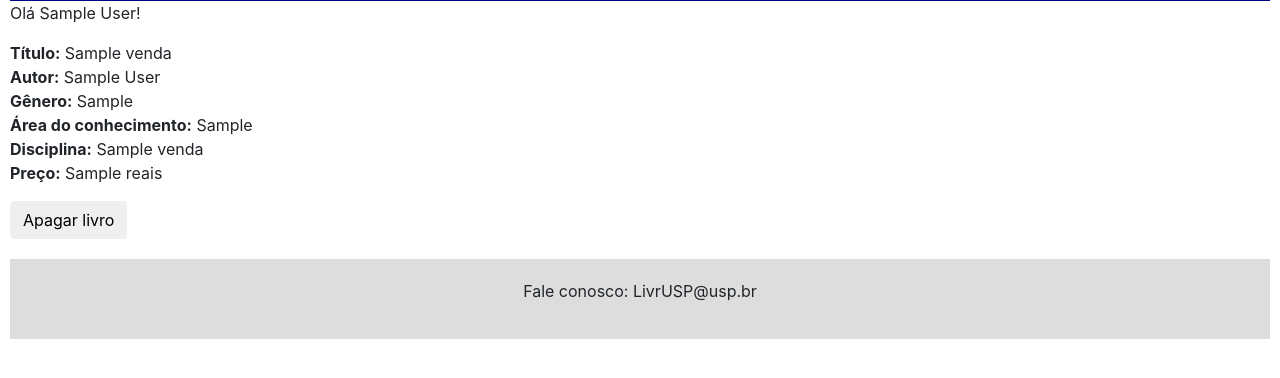
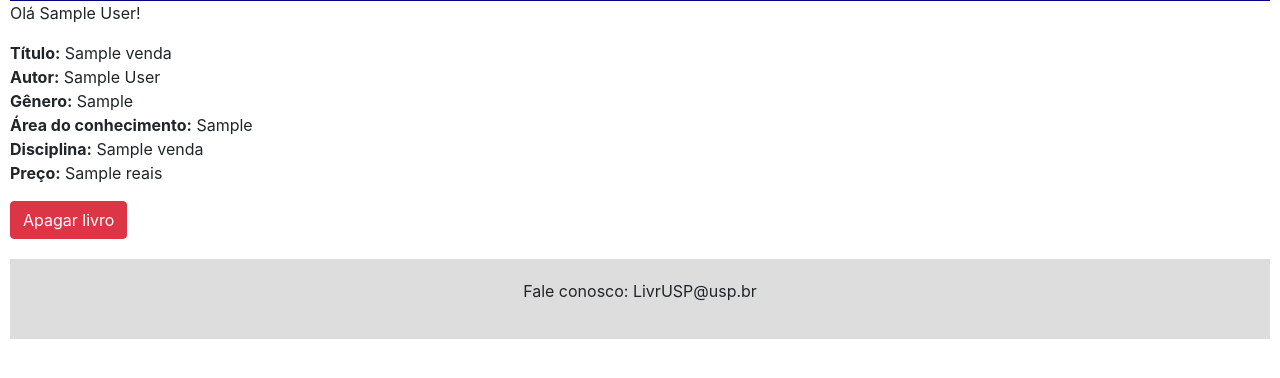
Before and after one commit to gabrielsb10/site_final_livrusp, a Django app: page /meus_livros_para_venda/ in a window 1280 px wide. Shown: the part 179-557 px from the top of the page. Run offline with Django 3.2, Linux system fonts and the light colour scheme; a user stored in the database is signed in; tables that the repository leaves empty hold one stand-in row (values such as "Sample post"); some libraries are stand-ins or nearby versions.

Commit message:
botão apagar

```diff
--- a/livrusp/templates/meus_livros_compra.html
+++ b/livrusp/templates/meus_livros_compra.html
@@ -23,7 +23,7 @@
 
 <form action="{% url 'apagar_livro_compra' %}" method='post'>
     {% csrf_token %}
-    <input class="btn apagar_compra_btn" type="submit" value="Apagar livro">
+    <input class="btn btn-danger apagar_compra_btn" type="submit" value="Apagar livro">
     <input type='hidden' name='id' value='{{ livro.id }}'>
 </form>
 
--- a/livrusp/templates/meus_livros_venda.html
+++ b/livrusp/templates/meus_livros_venda.html
@@ -23,7 +23,7 @@
 
 <form action="{% url 'apagar_livro_venda' %}" method='post'>
     {% csrf_token %}
-    <input class="btn apagar_venda_btn" type="submit" value="Apagar livro">
+    <input class="btn btn-danger apagar_venda_btn" type="submit" value="Apagar livro">
     <input type='hidden' name='id' value='{{ livro.id }}'>
 </form>
 
```
